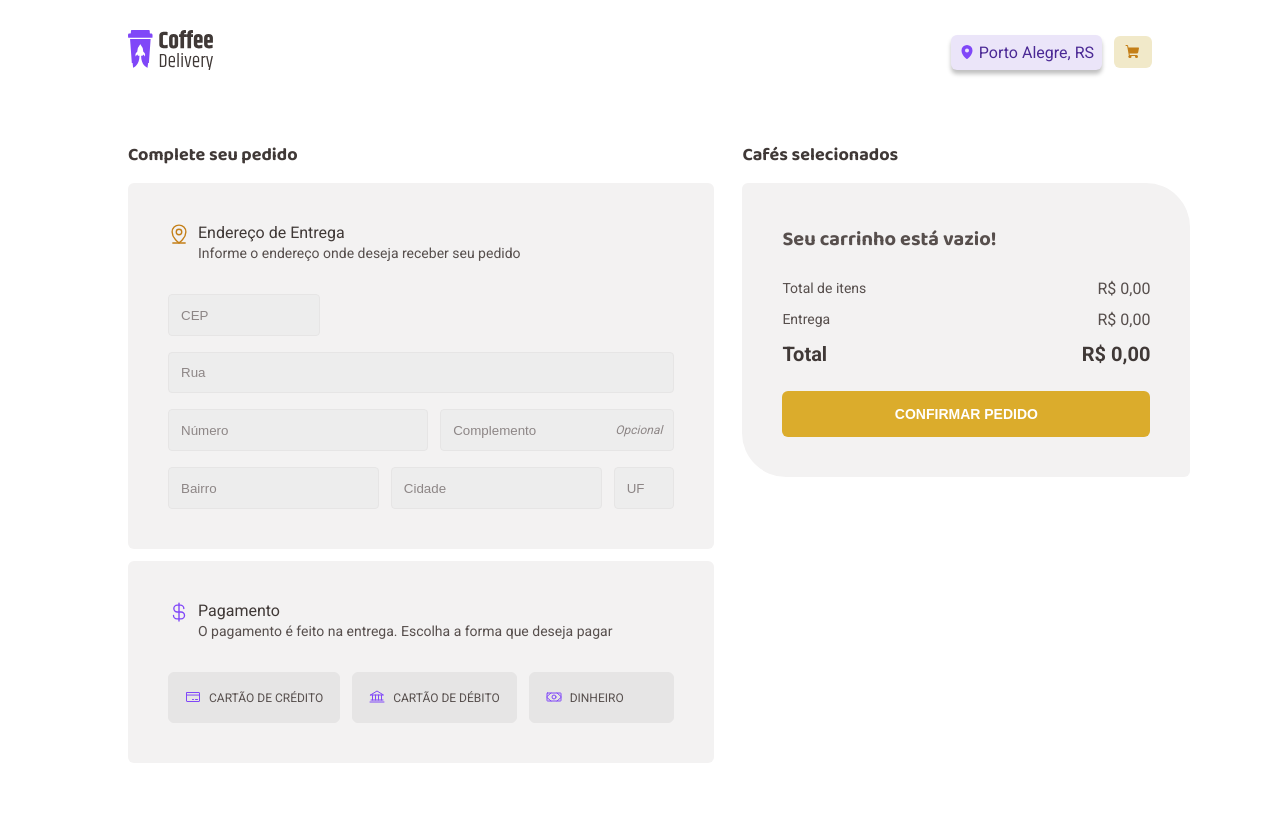
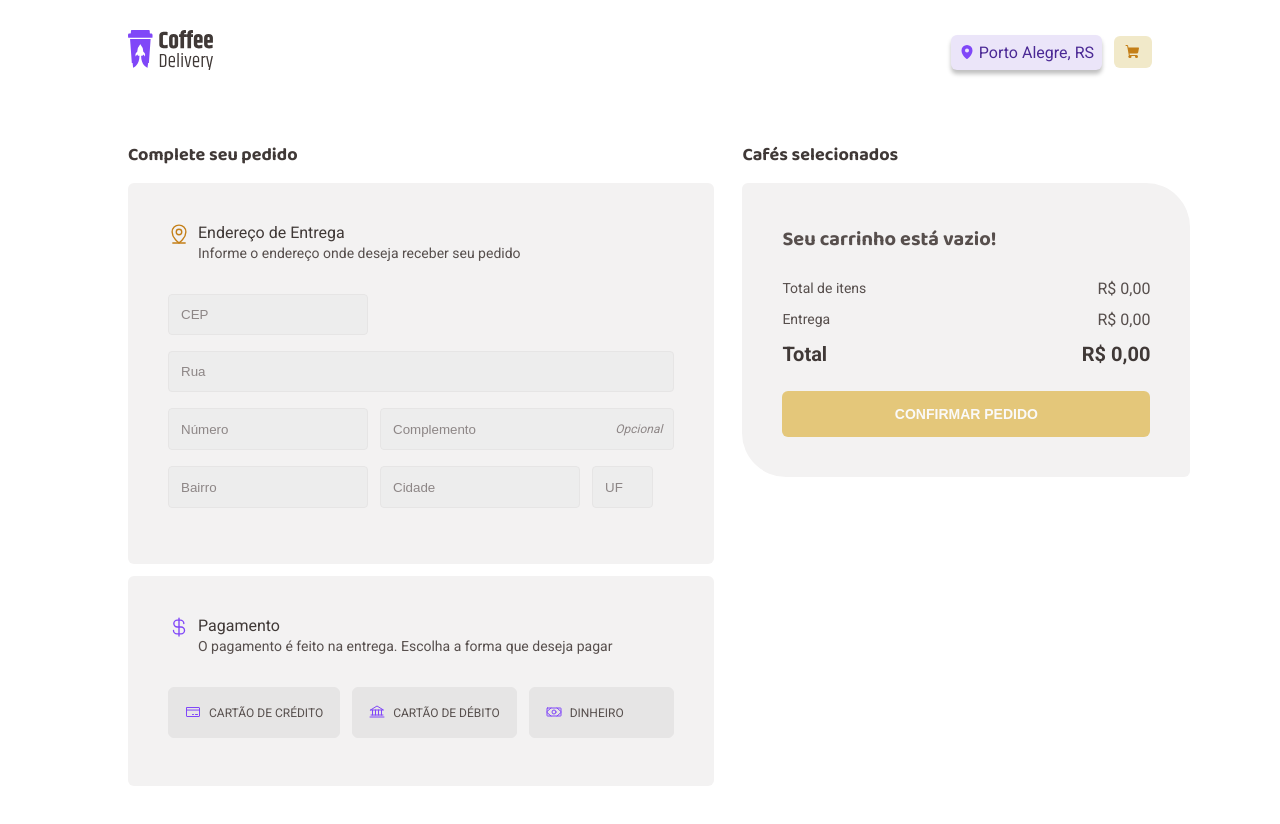
Before and after one commit to rafaelmfs/Coffee-Delivery, a React (Vite) app: page /checkout in a window 1280 px wide. Before the commit the page ends 803 px from the top, so only its background shows below. Built offline with nearby package versions, Linux system fonts and the light colour scheme.

Commit message:
Terminando validação do formulário com zodResolver

```diff
--- a/package.json
+++ b/package.json
@@ -9,6 +9,7 @@
     "preview": "vite preview"
   },
   "dependencies": {
+    "@hookform/resolvers": "^2.9.7",
     "@rocketseat/eslint-config": "^1.1.3",
     "phosphor-react": "^1.4.1",
     "react": "^18.2.0",
@@ -16,7 +17,8 @@
     "react-hook-form": "^7.34.2",
     "react-router-dom": "^6.3.0",
     "styled-components": "^5.3.5",
-    "uuidv4": "^6.2.13"
+    "uuidv4": "^6.2.13",
+    "zod": "^3.18.0"
   },
   "devDependencies": {
     "@types/react": "^18.0.17",
--- a/src/pages/Checkout/components/AddressForm/index.tsx
+++ b/src/pages/Checkout/components/AddressForm/index.tsx
@@ -1,10 +1,16 @@
-import { Spinner } from 'phosphor-react'
-import { useState } from 'react'
+import { Spinner, WarningCircle } from 'phosphor-react'
+import { ChangeEvent, useState } from 'react'
 import { useFormContext } from 'react-hook-form'
-import { FormContainer, ZipCodeContainer } from './style'
+import { NewOrderFormValidation } from '../..'
+import { ErrorMessage } from '../../style'
+import { FormContainer, ZipCodeContainer, ErrorContainer } from './style'
 
 export function AddressForm() {
-  const { register, setValue } = useFormContext()
+  const {
+    register,
+    setValue,
+    formState: { errors },
+  } = useFormContext<NewOrderFormValidation>()
   const [zipCode, setZipCode] = useState('')
   const [isZipCodeLoading, setIsZipCodeLoading] = useState(false)
 
@@ -25,15 +31,12 @@ export function AddressForm() {
       getAddressFromZipCode().then(() => setIsZipCodeLoading(false))
   }
 
-  function zipCodeFomat(event) {
+  function zipCodeFomat(event: ChangeEvent<HTMLInputElement>) {
     let zipCodeFormated = event.target.value.replace(/\D/g, '')
     zipCodeFormated = zipCodeFormated.replace(/^(\d{5})(\d)/, '$1-$2')
 
     setZipCode(() => zipCodeFormated)
-    event.target.value = zipCodeFormated
   }
-
-  console.log(zipCode)
 
   return (
     <FormContainer>
@@ -41,12 +44,17 @@ export function AddressForm() {
         <input
           type="text"
           placeholder="CEP"
+          value={zipCode}
+          maxLength={9}
+          className={
+            errors.customerAddress?.zipCode
+              ? 'input-medium invalid'
+              : 'input-medium'
+          }
           {...register('customerAddress.zipCode', {
             onBlur: () => handleZipCodeBlur(),
             onChange: (event) => zipCodeFomat(event),
-            value: zipCode,
             disabled: isZipCodeLoading,
-            maxLength: 9,
           })}
         />
         {isZipCodeLoading && (
@@ -56,6 +64,7 @@ export function AddressForm() {
       <input
         type="text"
         placeholder="Rua"
+        className={errors.customerAddress?.streetName ? 'invalid' : ''}
         {...register('customerAddress.streetName', {
           disabled: isZipCodeLoading,
         })}
@@ -64,6 +73,11 @@ export function AddressForm() {
         <input
           type="number"
           placeholder="Número"
+          className={
+            errors.customerAddress?.number
+              ? 'input-medium invalid'
+              : 'input-medium'
+          }
           {...register('customerAddress.number', { valueAsNumber: true })}
         />
         <div className="complement-input">
@@ -79,6 +93,11 @@ export function AddressForm() {
         <input
           type="text"
           placeholder="Bairro"
+          className={
+            errors.customerAddress?.district
+              ? 'input-medium invalid'
+              : 'input-medium'
+          }
           {...register('customerAddress.district', {
             disabled: isZipCodeLoading,
           })}
@@ -86,6 +105,11 @@ export function AddressForm() {
         <input
           type="text"
           placeholder="Cidade"
+          className={
+            errors.customerAddress?.city
+              ? 'input-medium invalid'
+              : 'input-medium'
+          }
           {...register('customerAddress.city', {
             disabled: isZipCodeLoading,
           })}
@@ -93,12 +117,55 @@ export function AddressForm() {
         <input
           type="text"
           placeholder="UF"
-          className="state-input"
+          className={
+            errors.customerAddress?.state
+              ? 'state-input invalid'
+              : 'state-input'
+          }
           {...register('customerAddress.state', {
             disabled: isZipCodeLoading,
           })}
         />
       </div>
+
+      <div className="errorContainer">
+        {errors.customerAddress?.zipCode && (
+          <ErrorMessage>
+            <WarningCircle weight="bold" />
+            <p>{errors.customerAddress?.zipCode.message}</p>
+          </ErrorMessage>
+        )}
+        {errors.customerAddress?.streetName && (
+          <ErrorMessage>
+            <WarningCircle weight="bold" />
+            {errors.customerAddress?.streetName.message}
+          </ErrorMessage>
+        )}
+        {errors.customerAddress?.number && (
+          <ErrorMessage>
+            <WarningCircle weight="bold" />
+            {errors.customerAddress?.number.message}
+          </ErrorMessage>
+        )}
+        {errors.customerAddress?.district && (
+          <ErrorMessage>
+            <WarningCircle weight="bold" />
+            {errors.customerAddress?.district.message}
+          </ErrorMessage>
+        )}
+        {errors.customerAddress?.city && (
+          <ErrorMessage>
+            <WarningCircle weight="bold" />
+            {errors.customerAddress?.city.message}
+          </ErrorMessage>
+        )}
+        {errors.customerAddress?.state && (
+          <ErrorMessage>
+            <WarningCircle weight="bold" />
+            {errors.customerAddress?.state.message}
+          </ErrorMessage>
+        )}
+      </div>
     </FormContainer>
   )
 }
--- a/src/pages/Checkout/components/AddressForm/style.ts
+++ b/src/pages/Checkout/components/AddressForm/style.ts
@@ -21,6 +21,13 @@ export const FormContainer = styled.div`
 
   input:focus {
     border: 1px solid ${(props) => props.theme['yellow-dark']};
+  }
+  input.input-medium {
+    max-width: 12.5rem;
+  }
+
+  .invalid {
+    border: 1px solid red;
   }
 
   .complement-input {
@@ -56,6 +63,13 @@ export const FormContainer = styled.div`
       max-width: 12%;
     }
   }
+
+  div.errorContainer {
+    display: flex;
+    flex-direction: column;
+    align-items: flex-start;
+    justify-content: flex-start;
+  }
 `
 
 export const ZipCodeContainer = styled.div`
@@ -67,9 +81,11 @@ export const ZipCodeContainer = styled.div`
       transform: rotate(360deg);
     }
   }
-
-  max-width: 30%;
+  max-width: 12.5rem;
+  width: 40%;
   position: relative;
+  display: flex;
+  flex-direction: column;
 
   .zipCodeLoader {
     position: absolute;
--- a/src/pages/Checkout/index.tsx
+++ b/src/pages/Checkout/index.tsx
@@ -11,6 +11,7 @@ import {
   CardDefault,
   CheckoutContainer,
   CoffeeCard,
+  ErrorMessage,
   FormHeadder,
   FormWrapper,
   PaymentForm,
@@ -20,16 +21,65 @@ import {
 import { useContext } from 'react'
 import { CartContext } from '../../contexts/CartContext'
 import { FormProvider, useForm } from 'react-hook-form'
-import { CustomerInformation } from '../../interfaces/CustomerInformations'
 import { OrderInformations } from '../../interfaces/OrderInformations'
 import { v4 as uuidv4 } from 'uuid'
 import { useNavigate } from 'react-router-dom'
+import { zodResolver } from '@hookform/resolvers/zod'
+import * as zod from 'zod'
+
+const newOrderFormValidationSchema = zod.object({
+  customerAddress: zod.object({
+    zipCode: zod
+      .string()
+      .min(9, { message: 'Digite um CEP válido com 8 dígitos' })
+      .max(9, { message: 'Digite um CEP válido de 8 dígitos' }),
+    streetName: zod
+      .string({
+        required_error: 'Digite o nome da rua',
+        invalid_type_error: 'Digite o nome da rua',
+      })
+      .min(3, { message: 'Digite o nome da rua' }),
+    number: zod.number({
+      required_error: 'Digite o número',
+      invalid_type_error: 'Digite um número válido',
+    }),
+    complement: zod.string().optional(),
+    district: zod
+      .string({ required_error: 'Digite o bairro' })
+      .min(3, { message: 'Digite o bairro' }),
+    city: zod
+      .string({ required_error: 'Digite o nome da cidade' })
+      .min(3, { message: 'Digite o nome da cidade' }),
+    state: zod
+      .string({ required_error: 'Digite um estado válido' })
+      .min(2, {
+        message: 'Digite a sigla do estado',
+      })
+      .max(2, {
+        message: 'Digite a sigla do estado',
+      }),
+  }),
+  formOfPayment: zod.string({
+    required_error: 'Escolha uma forma de pagamento',
+    invalid_type_error: 'Escolha uma forma de pagamento',
+  }),
+})
+
+export type NewOrderFormValidation = zod.infer<
+  typeof newOrderFormValidationSchema
+>
 
 export function Checkout() {
   const cartContext = useContext(CartContext)
   const { items, setEmptyCart } = cartContext
-  const customerInformationForm = useForm<CustomerInformation>()
-  const { register, handleSubmit } = customerInformationForm
+  const customerInformationForm = useForm<NewOrderFormValidation>({
+    resolver: zodResolver(newOrderFormValidationSchema),
+  })
+  const {
+    register,
+    handleSubmit,
+    formState: { errors },
+  } = customerInformationForm
   const navigate = useNavigate()
 
   const valueItems = items.reduce((total, item) => {
@@ -37,16 +87,17 @@ export function Checkout() {
   }, 0)
   const valueDelivery = items.length === 0 ? 0 : 3
   const valueTotal = valueItems + valueDelivery
+  const cartIsEmpty = items.length === 0
 
-  function onsubmitHandle(event: CustomerInformation) {
+  function onsubmitHandle(data: NewOrderFormValidation) {
     const newOrder: OrderInformations = {
-      ...event,
+      ...data,
       valueDelivery,
       valueItems,
       valueTotal,
       items,
       id: uuidv4(),
-      data: new Date().toLocaleString('pt-BR'),
+      date: new Date().toLocaleString('pt-BR'),
     }
     setEmptyCart()
     navigate('/checkout/success', { state: newOrder })
@@ -90,7 +141,10 @@ export function Checkout() {
                       hidden
                       {...register('formOfPayment')}
                     />
-                    <PaymentFormButton htmlFor="credit-card">
+                    <PaymentFormButton
+                      htmlFor="credit-card"
+                      className={errors.formOfPayment ? 'invalid' : ''}
+                    >
                       <CreditCard weight="regular" />
                       <span>CARTÃO DE CRÉDITO</span>
                     </PaymentFormButton>
@@ -103,7 +157,10 @@ export function Checkout() {
                       hidden
                       {...register('formOfPayment')}
                     />
-                    <PaymentFormButton htmlFor="debit-card">
+                    <PaymentFormButton
+                      htmlFor="debit-card"
+                      className={errors.formOfPayment ? 'invalid' : ''}
+                    >
                       <Bank weight="regular" />
                       <span>CARTÃO DE DÉBITO</span>
                     </PaymentFormButton>
@@ -116,12 +173,18 @@ export function Checkout() {
                       hidden
                       {...register('formOfPayment')}
                     />
-                    <PaymentFormButton htmlFor="money">
+                    <PaymentFormButton
+                      htmlFor="money"
+                      className={errors.formOfPayment ? 'invalid' : ''}
+                    >
                       <Money weight="regular" />
                       <span>DINHEIRO</span>
                     </PaymentFormButton>
                   </div>
                 </PaymentForm>
+                {errors.formOfPayment && (
+                  <ErrorMessage>{errors.formOfPayment.message}</ErrorMessage>
+                )}
               </CardDefault>
             </FormWrapper>
           </div>
@@ -130,7 +193,7 @@ export function Checkout() {
             <CardDefault radius="true">
               <CoffeeCard>
                 <ul>
-                  {items.length === 0 ? (
+                  {cartIsEmpty ? (
                     <strong className="emptyCart">
                       Seu carrinho está vazio!
                     </strong>
@@ -152,7 +215,6 @@ export function Checkout() {
                     <span>
                       R$ {String(valueItems.toFixed(2)).replace('.', ',')}
                     </span>
-                    {/* <span>R$ 20,00</span> */}
                   </div>
                   <div>
                     <span className="total-title">Entrega</span>
@@ -168,7 +230,11 @@ export function Checkout() {
                   </div>
                 </ValuesWrapper>
 
-                <button className="button-confirm" type="submit">
+                <button
+                  className="button-confirm"
+                  type="submit"
+                  disabled={cartIsEmpty}
+                >
                   CONFIRMAR PEDIDO
                 </button>
               </CoffeeCard>
--- a/src/pages/Checkout/style.ts
+++ b/src/pages/Checkout/style.ts
@@ -107,16 +107,29 @@ export const PaymentForm = styled.div`
     background: ${(props) => props.theme['purple-light']};
   }
 
+  label.invalid {
+    border: 1px solid red;
+  }
+
   div:last-child {
     flex: 1;
     max-width: 11.25rem;
   }
 `
 
+export const ErrorMessage = styled.div`
+  display: flex;
+  align-items: start;
+  color: #f00;
+  font-size: 0.875rem;
+  font-style: italic;
+`
 export const PaymentFormButton = styled.label`
   display: flex;
   align-items: flex-start;
   justify-content: flex-start;
+
+  margin-bottom: 0.5rem;
 
   height: 3.19rem;
   border-radius: 6px;
@@ -184,9 +197,14 @@ export const CoffeeCard = styled.div`
     text-transform: uppercase;
     transition: 200ms;
 
-    :hover {
+    :not(:disabled):hover {
       background: ${(props) => props.theme['yellow-dark']};
       cursor: pointer;
+    }
+
+    :disabled {
+      opacity: 0.6;
+      cursor: not-allowed;
     }
   }
 `
```
Also changed, not shown: src/interfaces/CustomerInformations.ts (deleted, +0 -12 lines), src/interfaces/OrderInformations.ts (+12 -3 lines), src/pages/Success/index.tsx (+6 -1 lines), 1 other file (tests, documents, lock files or other folders).
